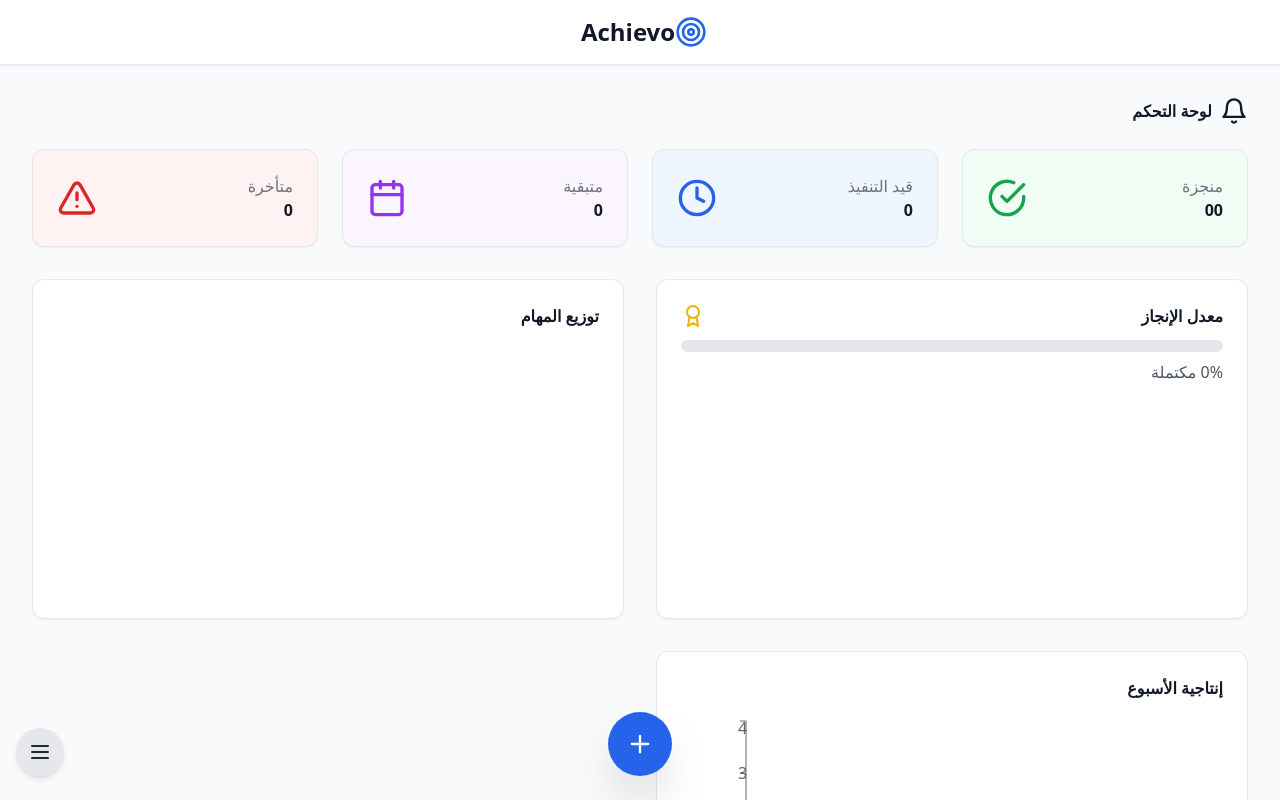
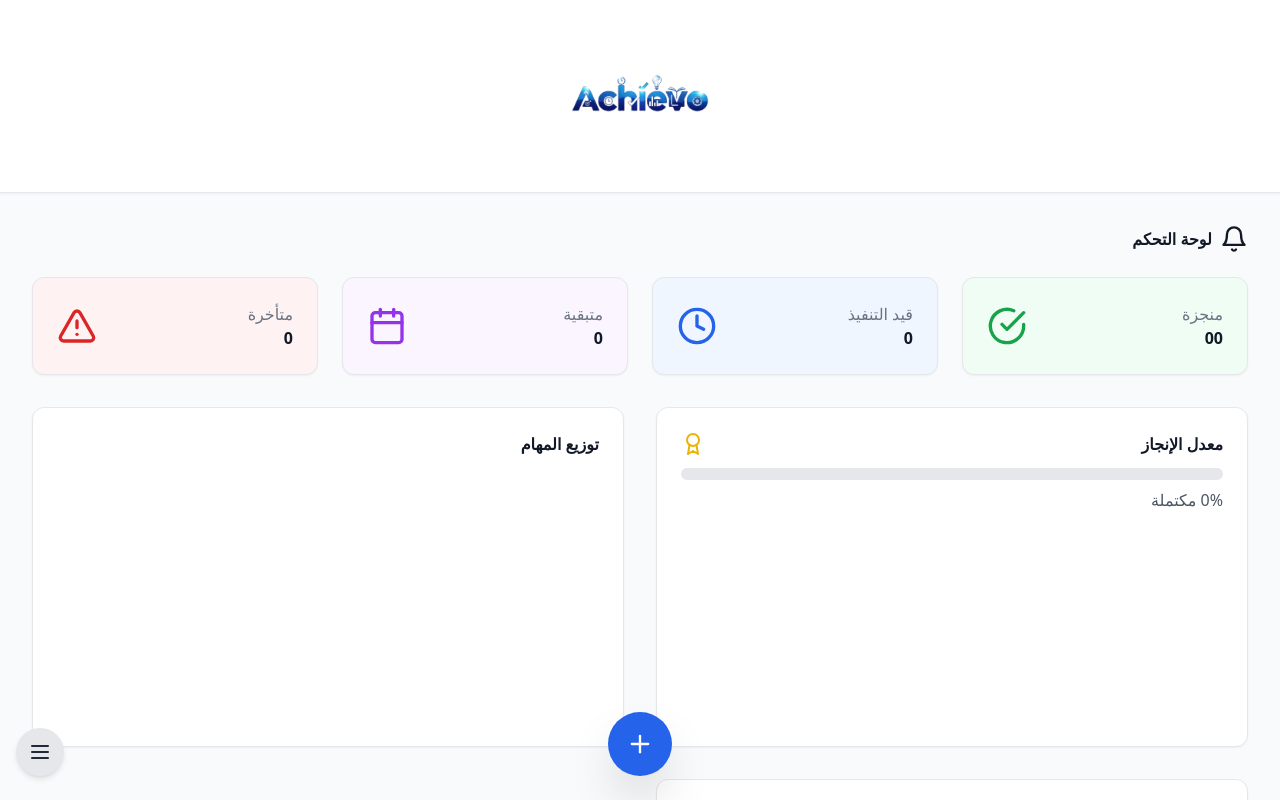
Before and after one commit to momu1372001-byte/-_Achivo, a React (Vite) app: page / in a window 1280 px wide. Shown: the top 800 px of the page. Built offline with nearby package versions, Linux system fonts and the light colour scheme.

Commit message:
final update before build apk

```diff
--- a/src/components/Header.tsx
+++ b/src/components/Header.tsx
@@ -1,29 +1,24 @@
 import React from "react";
-import { Target } from "lucide-react";
 
 interface HeaderProps {
   language: "ar" | "en";
 }
 
 export const Header: React.FC<HeaderProps> = ({ language }) => {
-  const texts = {
-    ar: { appName: " Achievo" },
-    en: { appName: "Task Organizer" },
-  };
-
-  const t = language === "ar" ? texts.ar : texts.en;
-
   return (
     <header
       className="bg-white shadow-sm border-b border-gray-200 dark:bg-gray-900 dark:border-gray-700"
       dir={language === "ar" ? "rtl" : "ltr"}
+      style={{ paddingTop: 0, paddingBottom: 0, lineHeight: 0 }}
     >
       <div className="max-w-7xl mx-auto px-4 sm:px-6 lg:px-8">
-        <div className="flex justify-center items-center py-4">
-          <Target className="w-8 h-8 text-blue-600" />
-          <h1 className="ml-2 text-2xl font-bold text-gray-900 dark:text-gray-100">
-            {t.appName}
-          </h1>
+        <div className="flex justify-center items-center">
+          <img
+            src="/logo.png"
+            alt="Achievo Logo"
+            className="w-48 h-auto object-contain"
+            style={{ margin: 0, padding: 0 }}
+          />
         </div>
       </div>
     </header>
```
Also changed, not shown: WWW-removebg-preview.png (added), public/logo.png (added).
